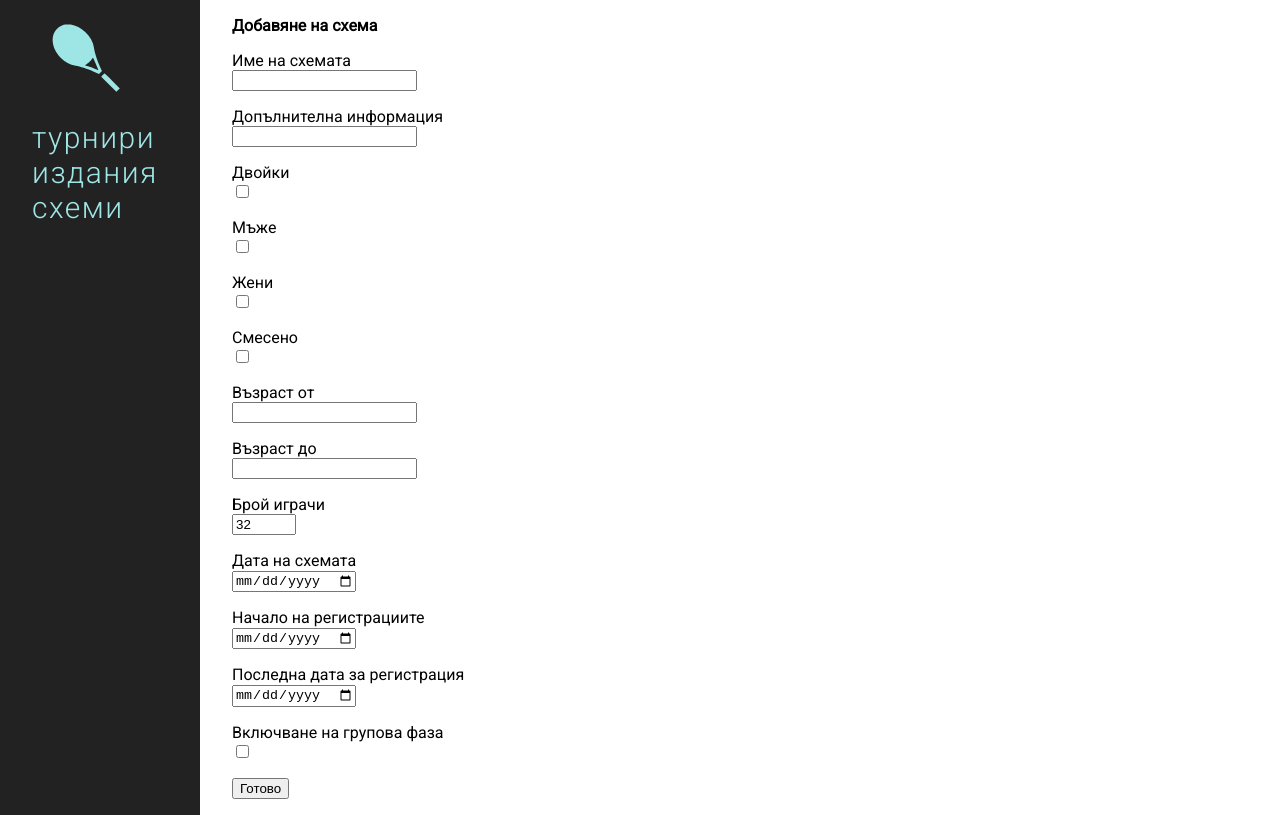
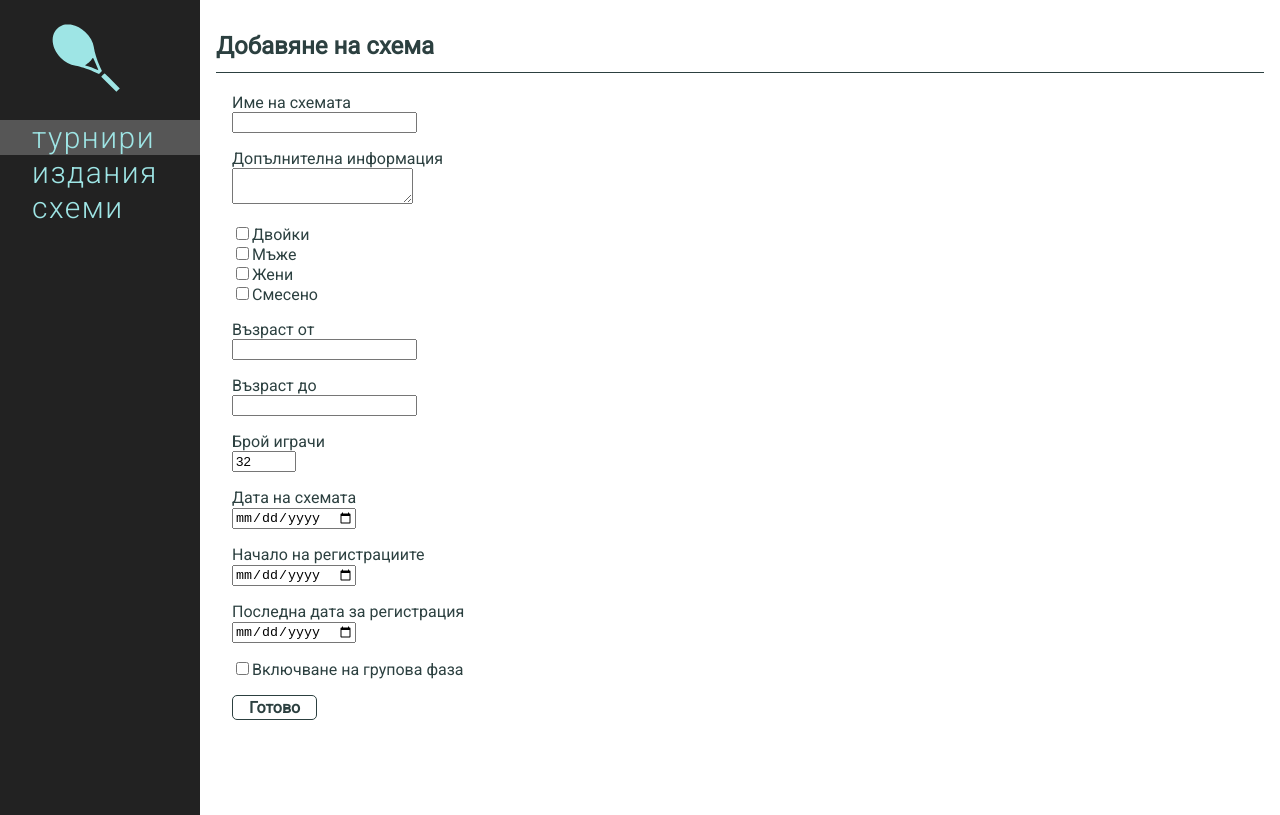
Before and after one commit to BojoDimov/tennis-portal, a React (Create React App) app: page /schemes in a window 1280 px wide. Built offline with nearby package versions, Linux system fonts and the light colour scheme.

Commit message:
form styles

```diff
--- a/src/admin/Admin.js
+++ b/src/admin/Admin.js
@@ -1,5 +1,5 @@
 import React, { Component } from 'react';
-import { Switch, Route } from 'react-router-dom';
+import { Switch, Route, Redirect } from 'react-router-dom';
 import { CreateTournament } from './CreateTournament';
 import { CreateTournamentEdition } from './CreateTournamentEdition';
 import { CreateTournamentScheme } from './CreateTournamentScheme';
@@ -8,6 +8,9 @@ export class Admin extends Component {
   render() {
     return <div className="content">
       <Switch>
+        <Route exact path="/">
+          <Redirect to="/tournaments" />
+        </Route>
         <Route path="/tournaments" component={CreateTournament} />
         <Route path="/editions" component={CreateTournamentEdition} />
         <Route path="/schemes" component={CreateTournamentScheme} />
--- a/src/admin/CreateTournament.js
+++ b/src/admin/CreateTournament.js
@@ -1,4 +1,5 @@
 import React, { Component } from 'react';
+import { post } from '../services/fetch';
 
 export class CreateTournament extends Component {
 
@@ -11,30 +12,29 @@ export class CreateTournament extends Component {
   }
 
   render() {
-    return <div className="margin border">
-      <h4 className="margin">Нов турнир</h4>
-      <div className="margin">
+    return <div className="margin">
+      <h2 className="section">Нов турнир</h2>
+      <div className="margin input">
         <div>Име</div>
         <input
           type="text"
           value={this.state.name}
           onChange={e => this.setState({ name: e.target.value })} />
       </div>
-      <div className="margin">
+      <div className="margin input">
         <div>Описание</div>
-        <input
-          type="text"
+        <textarea
           value={this.state.info}
           onChange={e => this.setState({ info: e.target.value })} />
       </div>
-      <div className="margin">
-        <button onClick={() => this.create()} disabled={!this.validate()}>Готово</button>
+      <div className="margin input">
+        <span className="button" onClick={() => this.create()} disabled={!this.validate()}>Готово</span>
       </div>
     </div>;
   }
 
   create() {
-    request('http://localhost:3100/api/tournaments', this.state)
+    return post('/tournaments', this.state)
       .then(res => console.log(res));
   }
 
@@ -42,14 +42,3 @@ export class CreateTournament extends Component {
     return true;
   }
 }
-
-function request(url, data) {
-  return fetch(url, {
-    body: JSON.stringify(data), // must match 'Content-Type' header
-    headers: {
-      'Content-Type': 'application/json'
-    },
-    method: 'POST', // *GET, POST, PUT, DELETE, etc.
-    mode: 'cors', // no-cors, cors, *same-origin
-  }).then(response => response.json())
-}
--- a/src/admin/CreateTournamentEdition.js
+++ b/src/admin/CreateTournamentEdition.js
@@ -1,4 +1,5 @@
 import React, { Component } from 'react';
+import { post } from '../services/fetch';
 
 export class CreateTournamentEdition extends Component {
   constructor(props) {
@@ -12,51 +13,42 @@ export class CreateTournamentEdition extends Component {
   }
 
   render() {
-    return <div className="margin border">
-      <h4 className="margin">Ново издание</h4>
-      <div className="margin">
+    return <div className="margin">
+      <h2 className="section">Ново издание</h2>
+      <div className="margin input">
         <div>Име</div>
         <input
           type="text"
           value={this.state.name}
           onChange={e => this.setState({ name: e.target.value })} />
       </div>
-      <div className="margin">
+      <div className="margin input">
         <div>Допълнителна иформация</div>
-        <input
-          type="text"
+        <textarea
           value={this.state.info}
           onChange={e => this.setState({ info: e.target.value })} />
       </div>
-      <div className="margin">
+      <div className="margin input">
         <div>Начало на турнира</div>
         <input type="date"
           value={this.state.startDate}
           onChange={e => this.setState({ startDate: e.target.value })} />
       </div>
-      <div className="margin">
+      <div className="margin input">
         <div>Край на турнира</div>
         <input type="date"
           value={this.state.endDate}
           onChange={e => this.setState({ endDate: e.target.value })} />
       </div>
-      <div className="margin">
-        <button onClick={() => this.create()} disabled={!this.validate()}>Готово</button>
+      <div className="margin input">
+        <span className="button" onClick={() => this.create()} disabled={!this.validate()}>Готово</span>
       </div>
     </div>;
   }
 
   create() {
-    let request = new Request('http://localhost:3100/api/tournament/editions', {
-      method: 'POST',
-      body: JSON.stringify(this.state),
-      headers: {
-        'Accept': 'application/json',
-        'Content-Type': 'application/json'
-      }
-    });
-
-    fetch(request).then(res => console.log(res));
+    return post('/tournaments/editions', this.state)
+      .then(res => console.log(res));
   }
 
   validate() {
--- a/src/admin/CreateTournamentScheme.js
+++ b/src/admin/CreateTournamentScheme.js
@@ -1,4 +1,5 @@
 import React, { Component } from 'react';
+import { post } from '../services/fetch';
 
 export class CreateTournamentScheme extends Component {
   constructor(props) {
@@ -22,85 +23,90 @@ export class CreateTournamentScheme extends Component {
   }
 
   render() {
-    return <div className="margin border">
-      <h4 className="margin">Добавяне на схема</h4>
-      <div className="margin">
+    return <div className="margin">
+      <h2 className="section">Добавяне на схема</h2>
+      <div className="margin input">
         <div>Име на схемата</div>
         <input
           type="text"
           value={this.state.name}
           onChange={e => this.setState({ name: e.target.value })} />
       </div>
-      <div className="margin">
+      <div className="margin input">
         <div>Допълнителна информация</div>
-        <input
+        <textarea
           type="text"
           value={this.state.info}
           onChange={e => this.setState({ info: e.target.value })} />
       </div>
-      <div className="margin">
-        <div>Двойки</div>
+      <div className="margin-left input">
+        <label>
           <input type="checkbox"
             onChange={e => this.setState({ singleTeams: !this.state.singleTeams })} />
+          Двойки</label>
       </div>
-      <div className="margin">
-        <div>Мъже</div>
+      <div className="margin-left input">
+        <label>
           <input type="checkbox"
             onChange={e => this.setState({ maleTeams: !this.state.maleTeams })} />
+          Мъже</label>
       </div>
-      <div className="margin">
-        <div>Жени</div>
+      <div className="margin-left input">
+        <label>
           <input type="checkbox"
             onChange={e => this.setState({ femaleTeams: !this.state.femaleTeams })} />
+          Жени</label>
       </div>
-      <div className="margin">
-        <div>Смесено</div>
+      <div className="margin-left input">
+        <label>
           <input type="checkbox"
             onChange={e => this.setState({ mixedTeams: !this.state.mixedTeams })} />
+          Смесено</label>
       </div>
-      <div className="margin">
+      <div className="margin input">
         <div>Възраст от</div>
         <input
           type="number" min="0"
           value={this.state.ageFrom}
           onChange={e => this.setState({ ageFrom: e.target.value })} />
       </div>
-      <div className="margin">
+      <div className="margin input">
         <div>Възраст до</div>
         <input
           type="number" min="0"
           value={this.state.ageTo}
           onChange={e => this.setState({ ageTo: e.target.value })} />
       </div>
-      <div className="margin">
+      <div className="margin input">
         <div>Брой играчи</div>
         <input
           type="number" min="4" max="128"
           value={this.state.maxPlayerCount}
           onChange={e => this.setState({ maxPlayerCount: e.target.value })} />
       </div>
-      <div className="margin">
+      <div className="margin input">
         <div>Дата на схемата</div>
         <input type="date"
           value={this.state.date}
           onChange={e => this.setState({ date: e.target.value })} />
       </div>
-      <div className="margin">
+      <div className="margin input">
         <div>Начало на регистрациите</div>
         <input type="date"
           value={this.state.registrationStart}
           onChange={e => this.setState({ registrationStart: e.target.value })} />
       </div>
-      <div className="margin">
+      <div className="margin input">
         <div>Последна дата за регистрация</div>
         <input type="date"
           value={this.state.registrationEnd}
           onChange={e => this.setState({ registrationEnd: e.target.value })} />
       </div>
-      <div className="margin">
-        <div>Включване на групова фаза</div>
+      <div className="margin input">
+        <label>
           <input type="checkbox"
             onChange={e => this.setState({ hasGroupPhase: !this.state.hasGroupPhase })} />
+          Включване на групова фаза</label>
       </div>
 
       {/* {this.state.hasGroupPhase ?
@@ -111,23 +117,15 @@ export class CreateTournamentScheme extends Component {
             onChange={e => this.setState({ preRegistrationDate: e.target.value })} />
         </div> : undefined
       } */}
-      <div className="margin">
-        <button onClick={() => this.create()} disabled={!this.validate()}>Готово</button>
+      <div className="margin input">
+        <span className="button" onClick={() => this.create()} disabled={!this.validate()}>Готово</span>
       </div>
     </div>;
   }
 
   create() {
-    let request = new Request('http://localhost:3100/api/tournament/edition/schemes', {
-      method: 'POST',
-      body: JSON.stringify(this.state),
-      headers: {
-        'Accept': 'application/json',
-        'Content-Type': 'application/json'
-      }
-    });
-
-    fetch(request).then(res => console.log(res));
+    return post('/tournament/edition/schemes', this.state)
+      .then(res => console.log(res));
   }
 
   validate() {
--- a/src/app/App.css
+++ b/src/app/App.css
@@ -1,8 +1,3 @@
-li{
-  text-decoration: none;
-  list-style: none;
-}
-
 .clickable{
   cursor: pointer;
 }
@@ -11,18 +6,34 @@ li{
   margin: 1em;
 }
 
-.border {
-  /* border: 1px solid darkred; */
-}
-
-svg {
-  font-family: 'Roboto', sans-serif;
-}
-
-.input-label{
-  display: block;
+.margin-left {
+  margin-left: 1em;
 }
 
 .content{
   margin-left: 200px;
 }
+
+.input{
+  display: block;
+  color: #2C4040;
+}
+
+.input .button {
+  cursor: pointer;
+  font-weight: 900;
+  border: 1px solid #2C4040;
+  padding: .1em 1em;
+  border-radius: 5px;
+  display: inline-block;
+}
+
+.input .button:hover {
+  opacity: .7;
+}
+
+.section{
+  color: #2C4040;
+  padding: .5em 0;
+  border-bottom: 1px solid #2C4040;
+}
--- a/src/app/App.js
+++ b/src/app/App.js
@@ -7,7 +7,7 @@ class App extends Component {
   render() {
     return (
       <div className="App">
-        <Menu />
+        <Menu defaultState="/tournaments" />
         <Admin />
       </div>
     );
--- a/src/index.css
+++ b/src/index.css
@@ -2,7 +2,7 @@ body {
   margin: 0;
   padding: 0;
   font-family: 'Roboto', sans-serif;
-  /*
+  /* For disabling the scroll
   height: 100%;
   overflow: hidden; */
 }
--- a/src/menu/Menu.css
+++ b/src/menu/Menu.css
@@ -17,7 +17,6 @@
 }
 
 #menu li{
-  cursor: pointer;
   padding-left: 2em;
 }
 
@@ -28,6 +27,7 @@
   letter-spacing: 1.5px;
   font-size: 30px;
   text-decoration: none;
+  cursor: pointer;
 }
 
 #menu li:not(.active) > a:hover{
--- a/src/menu/Menu.js
+++ b/src/menu/Menu.js
@@ -7,7 +7,7 @@ export class Menu extends Component {
   constructor(props) {
     super(props);
     this.state = {
-      active: null
+      active: props.defaultState
     };
   }
 
@@ -15,17 +15,20 @@ export class Menu extends Component {
     return <div id='menu'>
       <img src={logo} className="logo" alt="logo" />
       <ul>
-        <li onClick={() => this.setState({ active: '/tournaments' })}
-          className={this.GetActiveClass('/tournaments')}>
-          <Link to="/tournaments">турнири</Link>
+        <li className={this.GetActiveClass('/tournaments')}>
+          <Link to="/tournaments" onClick={() => this.setState({ active: '/tournaments' })}>
+            турнири
+          </Link>
         </li>
-        <li onClick={() => this.setState({ active: '/editions' })}
-          className={this.GetActiveClass('/editions')}>
-          <Link to="/editions">издания</Link>
+        <li className={this.GetActiveClass('/editions')}>
+          <Link to="/editions" onClick={() => this.setState({ active: '/editions' })}>
+            издания
+          </Link>
         </li>
-        <li onClick={() => this.setState({ active: '/schemes' })}
-          className={this.GetActiveClass('/schemes')}>
-          <Link to="/schemes">схеми</Link>
+        <li className={this.GetActiveClass('/schemes')}>
+          <Link to="/schemes" onClick={() => this.setState({ active: '/schemes' })}>
+            схеми
+          </Link>
         </li>
       </ul>
     </div>
--- /dev/null
+++ b/src/services/fetch.js
@@ -0,0 +1,24 @@
+const backend = 'http://localhost:3100/api';
+
+module.exports = {
+  post: function (path, data) {
+    return fetch(backend + path, {
+      body: JSON.stringify(data), // must match 'Content-Type' header
+      headers: {
+        'Content-Type': 'application/json'
+      },
+      method: 'POST', // *GET, POST, PUT, DELETE, etc.
+      mode: 'cors', // no-cors, cors, *same-origin
+    }).then(response => response.json())
+  },
+  get: function (path, queryParams) {
+    return fetch(backend + path + '?' + urlEncode(queryParams), {
+      method: 'GET',
+      mode: 'cors'
+    }).then(response => response.json())
+  }
+}
+
+function urlEncode(queryParams) {
+  return 'TODO_implement';
+}
```
Lines whose indentation alone changed are shown as unchanged.
